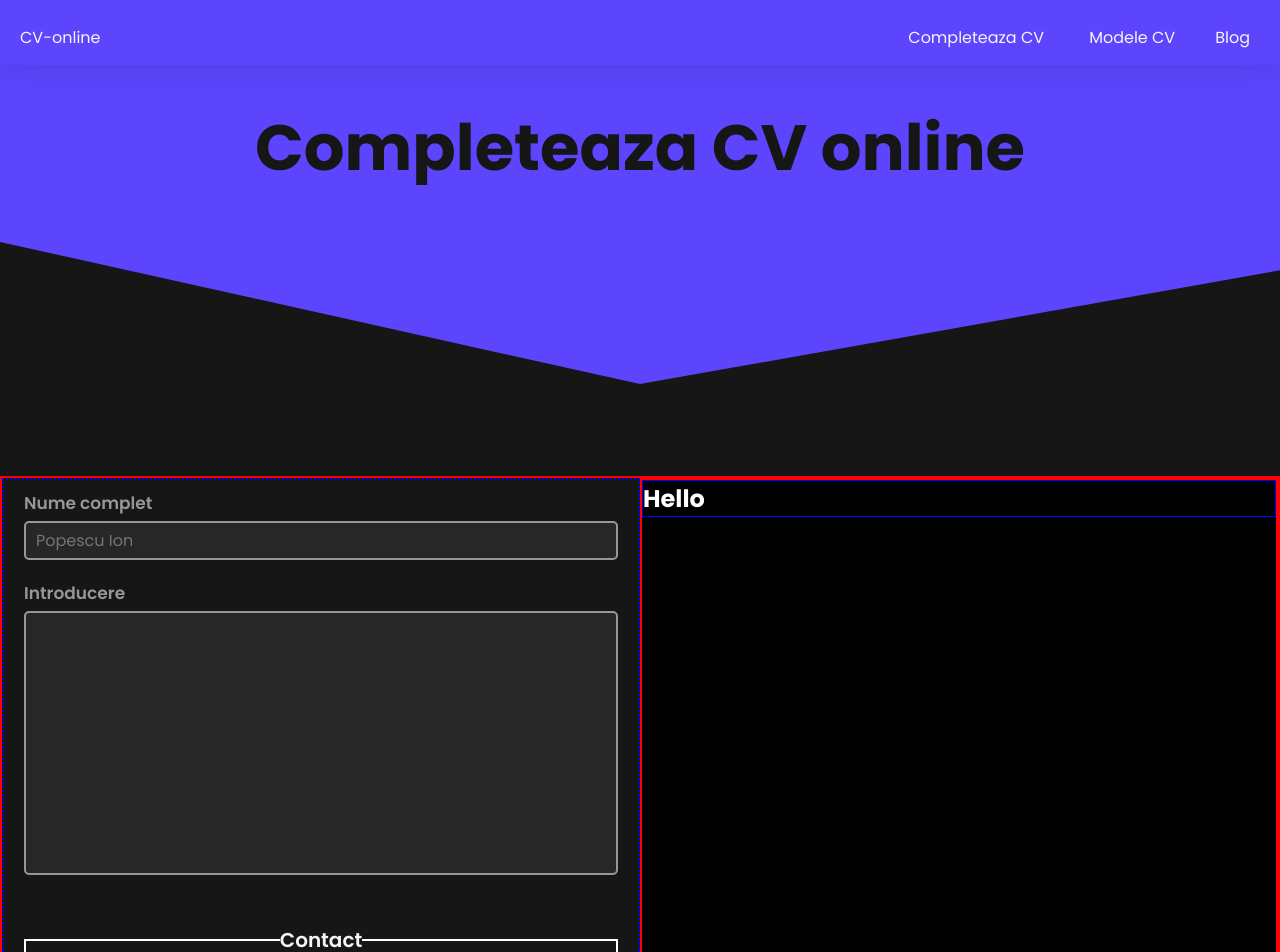
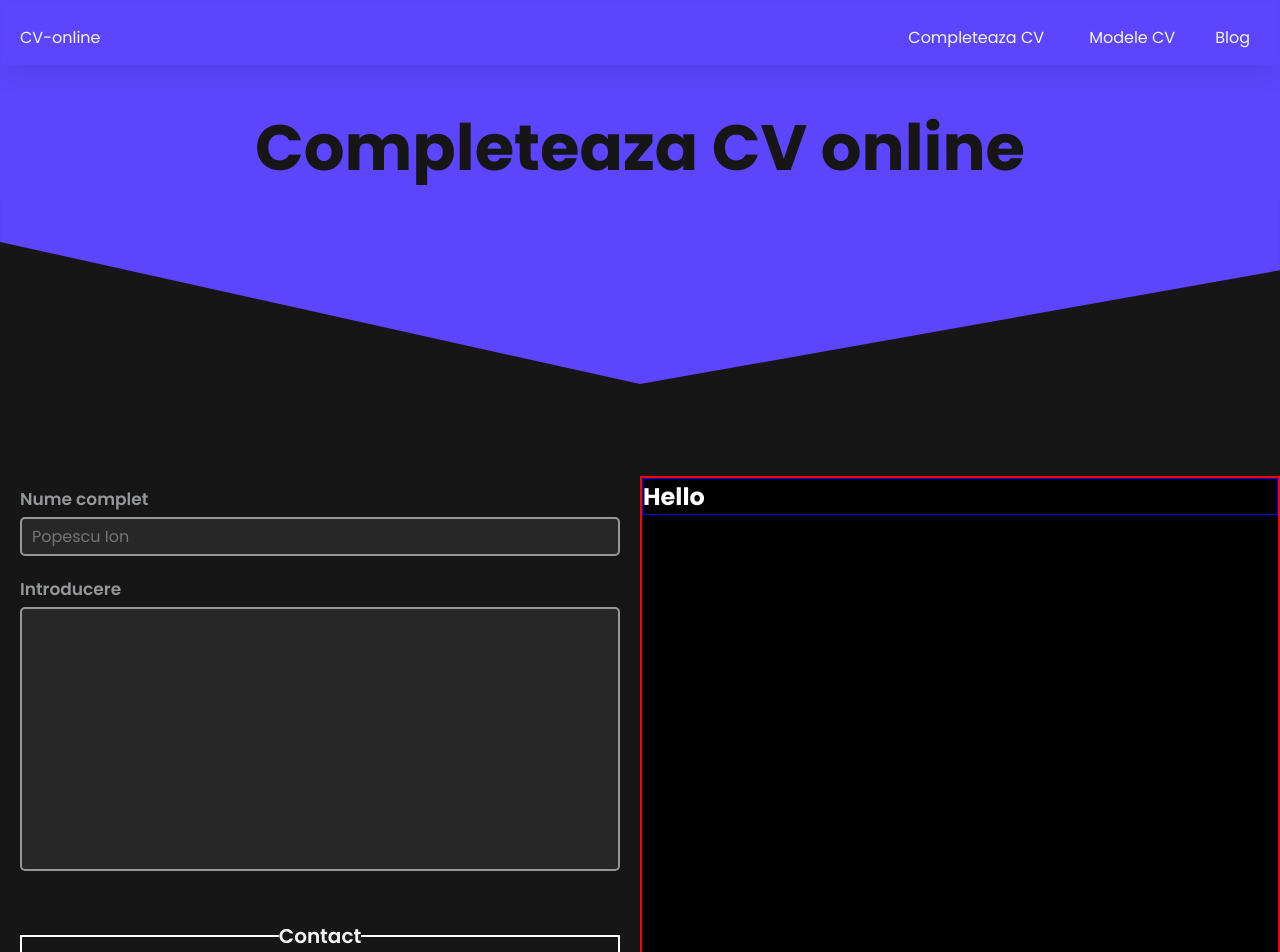
Before and after one commit to Costinnn/CV-app, a Next.js app: page /completare-cv in a window 1280 px wide. Shown: the top 952 px of the page. Built offline with nearby package versions, Linux system fonts and the light colour scheme.

Commit message:
Fill form width overflow possible fix pt.6

```diff
--- a/app/completare-cv/style.css
+++ b/app/completare-cv/style.css
@@ -5,10 +5,6 @@
     color: var(--black);
     background-color: var(--primary);
     text-align: center;
-  }
-
-  .page-content{
-    border: 2px solid red;
   }
 
   @media screen and (min-width: 370px) {
--- a/components/pages/completare-cv/FillForm.css
+++ b/components/pages/completare-cv/FillForm.css
@@ -1,10 +1,9 @@
 .fill-form {
-  border: 2px dotted blue;
-
   form {
     padding: 0 20px;
     margin-bottom: 50px;
 
+    fieldset > label,
     label {
       display: flex;
       flex-direction: column;
--- a/components/pages/completare-cv/FillForm.tsx
+++ b/components/pages/completare-cv/FillForm.tsx
@@ -174,10 +174,10 @@ const FillForm = () => {
               <input type="text" placeholder="..." />
             </label>
 
-            <label>
+            {/* <label>
               Descriere
               <textarea cols={30} rows={5}></textarea>
-            </label>
+            </label> */}
 
             <label>
               Perioada
```
